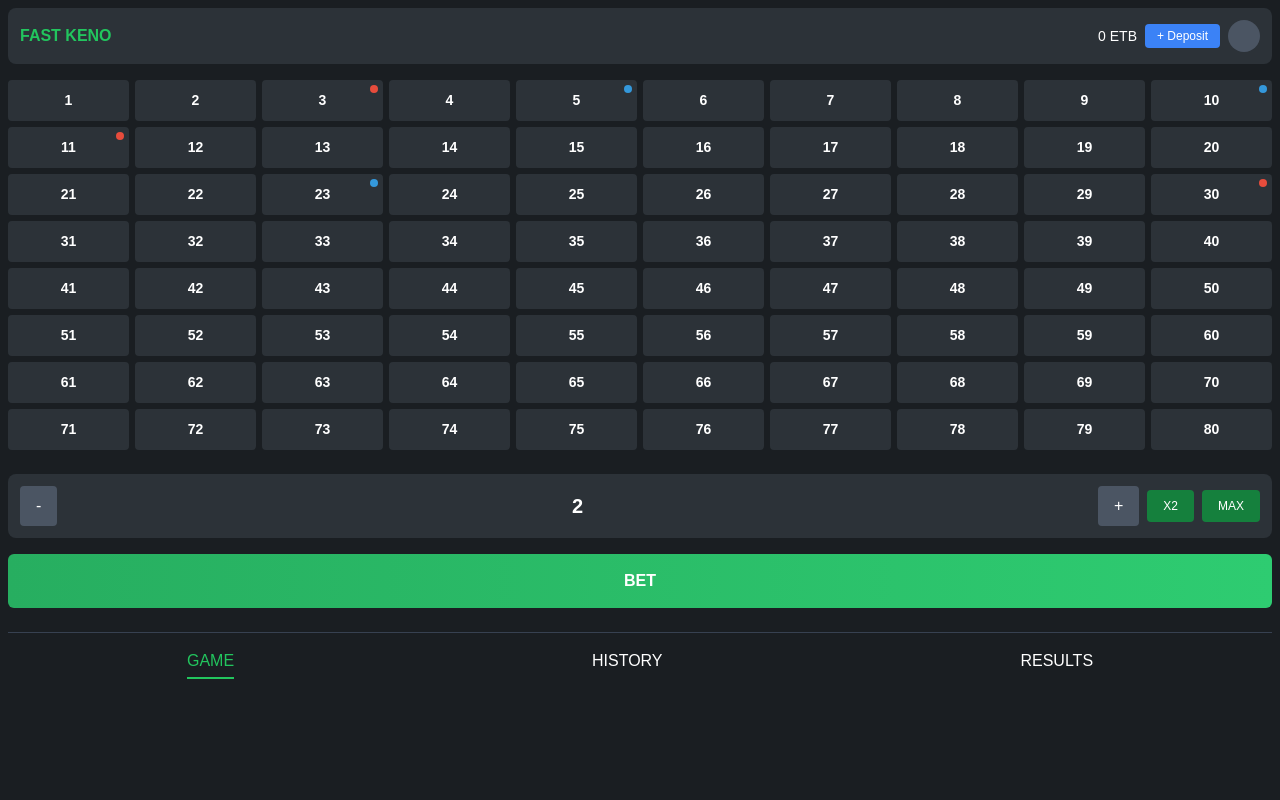
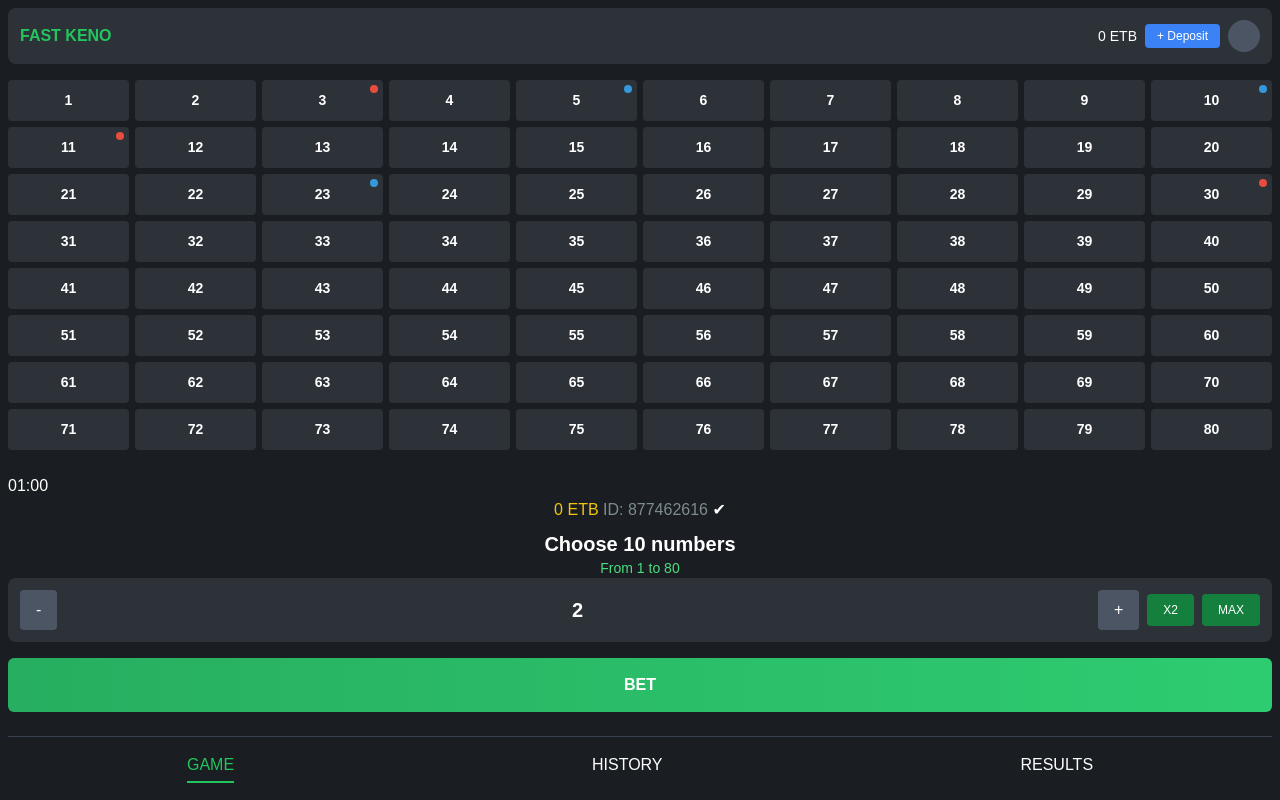
Before and after one commit to SpyBoy278/FastKenoo, a website: page index.html in a window 1280 px wide. Drawn offline with nearby package versions, Linux system fonts and the light colour scheme.

Commit message:
Add timer display and status text to index.html

```diff
--- a/index.html
+++ b/index.html
@@ -34,6 +34,19 @@
         <div id="grid-container" class="contents"></div>
     </div>
 
+    <div class="header-container">
+    <div class="timer-display" id="timer">01:00</div>
+    <div class="flex justify-center">
+        <div class="id-glass">
+            <span style="color: #f1c40f;">0 ETB</span>
+            <span style="color: #7f8c8d;">ID: 877462616</span>
+            <span style="color: var(--accent-green);">✔</span>
+        </div>
+    </div>
+    <h2 id="status-text" class="text-center text-xl font-bold mt-2">Choose 10 numbers</h2>
+    <p class="text-center text-green-400 text-sm">From 1 to 80</p>
+</div>
+
     <div class="flex items-center gap-2 mb-4 bg-dark p-3 rounded-lg">
         <button class="bg-gray-600 px-4 py-2 rounded">-</button>
         <div class="flex-grow text-center text-xl font-bold">2</div>
```
